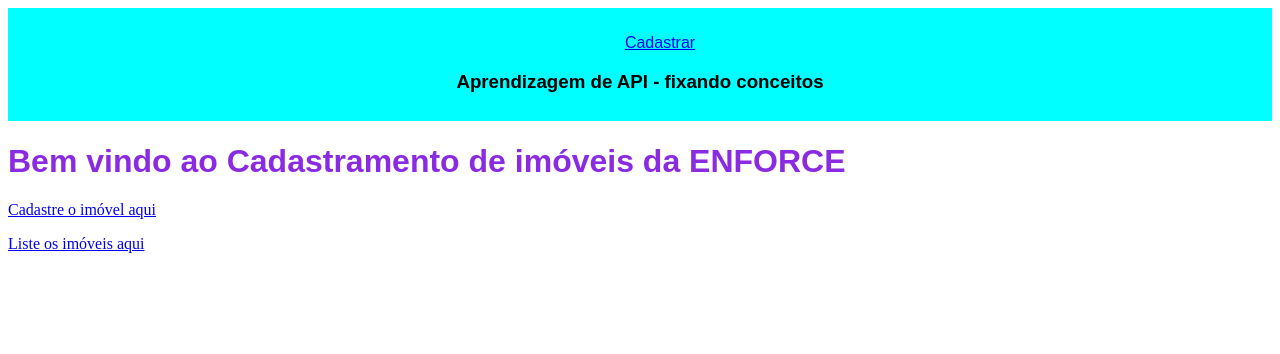
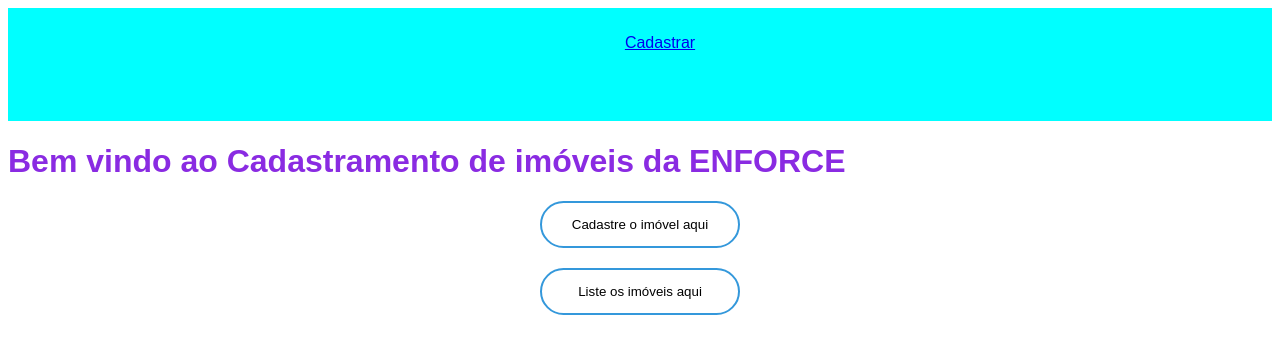
Before and after one commit to Gushono/Aprendendo-API, a Flask app: page / in a window 1280 px wide. Shown: the top 354 px of the page. Run offline with Flask 2, Linux system fonts and the light colour scheme.

Commit message:
Botões melhores

```diff
--- a/app/static/menu.css
+++ b/app/static/menu.css
@@ -30,7 +30,7 @@
     color: black
 }
 
-#menu h3:focus{
+#menu h3{
 
     font-family: Arial, Helvetica, sans-serif;
     color: aqua;
@@ -50,12 +50,36 @@
 
 .botao{
 
-    margin: 20px;
-    width: 100px;
-    height: 50px;
-    border-radius: 10px;
-    font-family: -apple-system, BlinkMacSystemFont, 'Segoe UI', Roboto, Oxygen, Ubuntu, Cantarell, 'Open Sans', 'Helvetica Neue', sans-serif;
+    border: 0;
+	background: none;
+	display: block;
+	margin: 20px auto;
+	text-align: center;
 
+	border: 2px solid #3498db;
+	padding: 14px 10px;
+	width: 200px;
+	outline: none;
+	color: black;
+	border-radius: 24px;
+	transition: 0.25s;
+}
+
+.botao:hover{
+
+    border: 0;
+	background: none;
+	display: block;
+	margin: 20px auto;
+	text-align: center;
+
+	border: 2px solid green;
+	padding: 14px 10px;
+	width: 300px;
+	outline: none;
+	color: black;
+	border-radius: 24px;
+	transition: 0.25s;
 }
 
 h1{
--- a/app/templates/index.html
+++ b/app/templates/index.html
@@ -8,8 +8,8 @@
 
         <h1>Bem vindo ao Cadastramento de imóveis da ENFORCE</h1>
 
-        <p><a class="btn btn-lg btn-success" role="button" href="/cadastro">Cadastre o imóvel aqui</a></p>
-         <p><a class="btn btn-lg btn-success" role="button" href="/listar">Liste os imóveis aqui</a></p>
+        <button class ="botao" href="/cadastro">Cadastre o imóvel aqui</button>
+        <button class="botao" href="/listar">Liste os imóveis aqui</button>
       </div>
 
       <div>
--- a/app/templates/projeto.html
+++ b/app/templates/projeto.html
@@ -2,6 +2,7 @@
 
 {% block content %}
 
+<div>
 
 	<div class="arrumando">
 		<h2>Cadastro de imóveis</h2>
@@ -10,15 +11,15 @@
 			<div class="form-group">
 				<label>Entre com o nome da cidade</label>
 				{{form.idAlgo(class="form-control", placeholder="Cidade")}}
-
 			</div>
 
 
-	<button type="submit" class="botao">Cadastrar</button>
+			<button type="submit" class="botao" value="Cadastrar">Cadastrar</button>
 
 
 
 		</form>
 	<div>
+</div>
 
 {% endblock %}
```
Also changed, not shown: app/static/imagens/fundo.jpg (added). Lines whose indentation alone changed are shown as unchanged.
